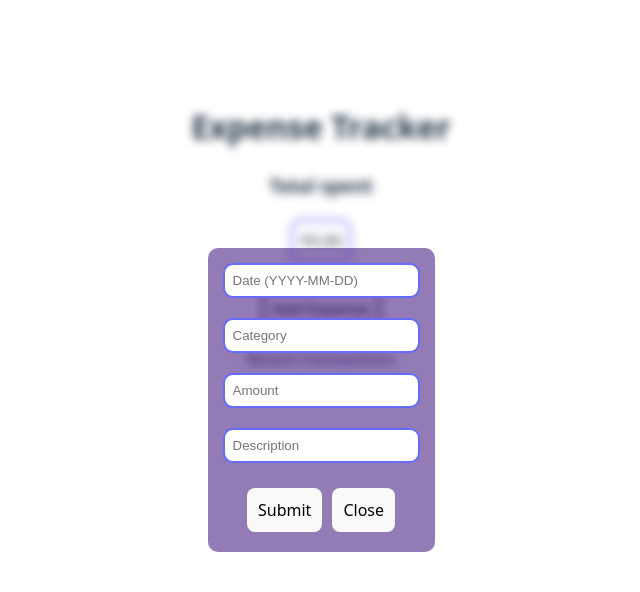
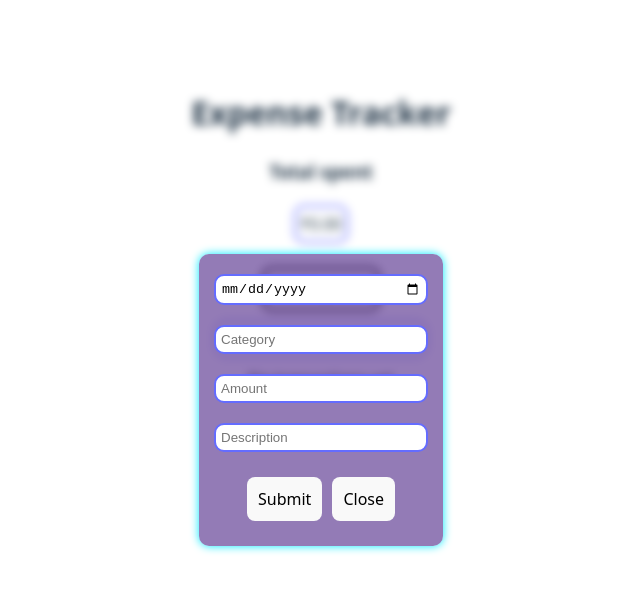
Before and after one commit to Ksheerashetty/expense-tracker, a React (Vite) app: page / in a window 1280 px wide. Both pictures are taken after a click on the button "Add Expense". Shown: the top 592 px of the page, without its empty margins (319-959 px from the left). Built offline with nearby package versions, Linux system fonts and the light colour scheme.

Commit message:
introduction of useState

```diff
--- a/src/App.tsx
+++ b/src/App.tsx
@@ -11,51 +11,20 @@ type Transaction = {
   amount: number;
   description: string;
 };
+
 function App() {
   const [transactions, setTransactions] = useState<Transaction[]>([]);
   const [isOpenModal, setIsOpenModal] = useState(false);
+  const [error, setError] = useState<string | null>(null);
 
-  // const transactions = [
-  //   {
-  //     id: 1,
-  //     date: "2025-07-01",
-  //     category: "Food",
-  //     amount: 20.0,
-  //     description: "Groceries",
-  //   },
-  //   {
-  //     id: 2,
-  //     date: "2025-07-02",
-  //     category: "Transport",
-  //     amount: 15.0,
-  //     description: "Bus Ticket",
-  //   },
-  //   {
-  //     id: 3,
-  //     date: "2025-07-03",
-  //     category: "Utilities",
-  //     amount: 100.0,
-  //     description: "Electricity Bill",
-  //   },
-  //   {
-  //     id: 4,
-  //     date: "2025-07-04",
-  //     category: "Utilities",
-  //     amount: 50.0,
-  //     description: "Water Bill",
-  //   },
-  // ];
-  //const transactions = [200, 150, 300];
-
-  const total = transactions.reduce(
-    (sum, transactions) => sum + transactions.amount,
-    0
+  const categories = transactions.reduce<{ [key: string]: number }>(
+    (cat, tx) => {
+      cat[tx.category] = (cat[tx.category] || 0) + tx.amount;
+      return cat;
+    },
+    {}
   );
 
-  const categories: { [key: string]: number } = {};
-  transactions.forEach((tx) => {
-    categories[tx.category] = (categories[tx.category] || 0) + tx.amount;
-  });
 
   const data = {
     labels: Object.keys(categories),
@@ -74,37 +43,69 @@ function App() {
 
   const transactionList = transactions.map((ts) => (
     <li key={ts.id}>
-      {ts.date} - {ts.category} - ₹{ts.amount.toFixed(2)}
+      {ts.date} - {ts.category} - {ts.description} -{" "}
+      {ts.amount.toLocaleString("en-IN", {
+        style: "currency",
+        currency: "INR",
+        minimumFractionDigits: 2,
+        maximumFractionDigits: 2,
+      })}
     </li>
   ));
 
-  // function handleClick(event: {
-  //   preventDefault: any;
-  //   currentTarget: HTMLFormElement | undefined;
-  // }) {
-  //   event.preventDefault();
-  //   const formData = new FormData(event.currentTarget);
-  //   const newExpense = formData.get("expense");
-  //   const parsed = newExpense ? parseFloat(newExpense as string) : 0;
-  //   const newTransaction: Transaction = {
-  //   id: Date.now(), // generates a unique ID
-  //   date: new Date().toISOString().split("T")[0], // today's date
-  //   category: "Misc", // default category
-  //   amount: parsed,
-  //   description: "Added manually", // default description
-  // };
+  const total = transactions
+    .reduce((sum, transactions) => sum + transactions.amount, 0)
+    .toLocaleString("en-IN", {
+      style: "currency",
+      currency: "INR",
+      minimumFractionDigits: 2,
+      maximumFractionDigits: 2,
+    });
 
-  // setTransactions((prev) => [...prev, newTransaction]);
-  //   // setTransactions([...transactions, parsed]);
-  // }
+  function handleSubmit(e: React.FormEvent<HTMLFormElement>) {
+    e.preventDefault();
+    const form = e.currentTarget;
+    //const date = (form.elements.namedItem("date") as HTMLInputElement).value;
+    const newExpense: Transaction = {
+      id: Date.now(),
+      date: new Date(
+        (form.elements.namedItem("date") as HTMLInputElement).value
+      ).toLocaleDateString(),
+      category:
+        (form.elements.namedItem("category") as HTMLInputElement).value
+          .charAt(0)
+          .toUpperCase() +
+        (form.elements.namedItem("category") as HTMLInputElement).value
+          .slice(1)
+          .toLocaleLowerCase(),
+      amount: parseFloat(
+        (form.elements.namedItem("amount") as HTMLInputElement).value
+      ),
+      description: (form.elements.namedItem("description") as HTMLInputElement)
+        .value,
+    };
+    // const formattedDate = new Date(date).toLocaleDateString();
+    if (
+      newExpense.amount <= 0 ||
+      isNaN(newExpense.amount) ||
+      !newExpense.description ||
+      !newExpense.category ||
+      !newExpense.date
+    ) {
+      setError("Please enter valid details");
+      return;
+    }
+    setError(null);
+
+    setTransactions((prev) => [...prev, newExpense]);
+    setIsOpenModal((prev) => !prev);
+  }
 
   return (
     <main>
       <h1>Expense Tracker</h1>
       <h3>Total spent</h3>
-      <form>
-        <p className="total">₹{total.toFixed(2)}</p>
-        {/* <input type="text" placeholder="Add new expense" /> */}
+      <p className="total">{total}</p>
       <br />
       <button
         onClick={(e) => {
@@ -114,24 +115,58 @@ function App() {
       >
         Add Expense
       </button>
-      </form>
+
       {isOpenModal && (
+        <form onSubmit={handleSubmit}>
           <div className="overlay">
             <div className="modal">
-            <input type="text" placeholder="Date (YYYY-MM-DD)"></input>
-            <input type="text" placeholder="Category"></input>
-            <input type="number" placeholder="Amount"></input>
-            <input type="text" placeholder="Description"></input>
+              {error && (
+                <div className="alert-info" role="alert">
+                  {error}
+                </div>
+              )}
+              <input
+                type="date"
+                placeholder="Date (MM-DD-YYYY)"
+                name="date"
+                required
+              ></input>
+              <input
+                type="text"
+                placeholder="Category"
+                name="category"
+                required
+              ></input>
+              <input
+                type="number"
+                placeholder="Amount"
+                name="amount"
+                required
+              ></input>
+              <input
+                type="text"
+                placeholder="Description"
+                name="description"
+                required
+              ></input>
+              <div className="button-group">
+                <button type="submit">Submit</button>
 
-            <div className="button-group">
-              <button>Submit</button>
-              <button onClick={() => setIsOpenModal(false)}>Close</button>
+                <button type="button" onClick={() => setIsOpenModal(false)}>
+                  Close
+                </button>
               </div>
             </div>
           </div>
+        </form>
       )}
-      <p>Recent transactions</p>
+      <p className="recent-transactions">Recent transactions</p>
+      {transactions.length === 0 ? (
+        "No transactions yet"
+      ) : (
         <ul>{transactionList}</ul>
+      )}
+
       <Doughnut
         className="chart"
         data={data}
--- a/src/index.css
+++ b/src/index.css
@@ -54,12 +54,15 @@ button:focus-visible {
   flex-direction: column;
   align-items: center;
   justify-content: center;
-  padding: 5px;
+  padding: 10px;
+  box-shadow: 0 0 10px rgba(0, 234, 255, 0.995);
 }
 
 .modal input {
   border: 2px solid #646cff;
   border-radius: 10px;
+  margin: 10px 5px;
+  padding: 5px;
 }
 
 .button-group {
@@ -83,3 +86,36 @@ button:focus-visible {
 form > .total{
   padding:8px;
 }
+
+ul{
+  list-style:circle;
+  text-align: start;
+}
+
+input{
+  width: 200px;
+}
+
+.recent-transactions{
+  border: 1px solid #646cff;
+  border-radius: 10px;
+  padding: 5px;
+  width: 200px;
+  margin: 10px auto;
+  text-align: center;
+  font-family:Cambria, Cochin, Georgia, Times, 'Times New Roman', serif;
+  font-weight: 600;
+}
+.recent-transactions:hover {
+ box-shadow: 1px 1px 1px rgb(0, 255, 255);
+  transition: background-color 1s, color 1s;
+}
+
+.alert-info {
+  background-color: #e0f7fa;
+  opacity: 0.5;
+  color: #012147;
+  padding: 10px;
+  border-radius: 5px;
+  margin-top: 10px;
+}
```
Also changed, not shown: 1 other file (tests, documents, lock files or other folders). Lines whose indentation alone changed are shown as unchanged.
